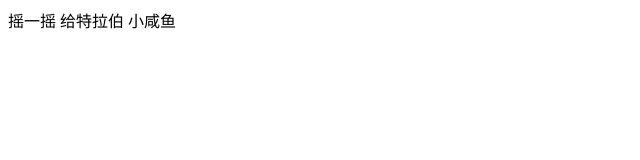
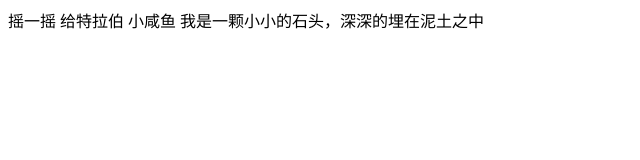
Before and after one commit to zhaohaiming-work/myDoc, a plain HTML site: page src/pages/test.html in a window 1280 px wide. Shown: the whole page, without its empty margins (0-640 px from the left). Drawn offline with Linux system fonts and the light colour scheme.

Commit message:
'制造了冲突'

```diff
--- a/src/pages/test.html
+++ b/src/pages/test.html
@@ -10,5 +10,6 @@
 摇一摇
 给特拉伯
 小咸鱼
+我是一颗小小的石头，深深的埋在泥土之中
 </body>
 </html>
```
